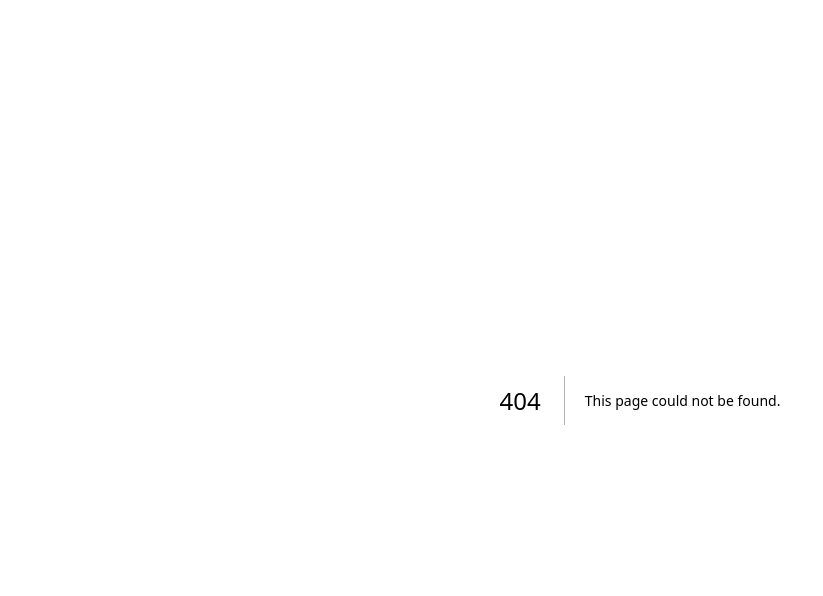
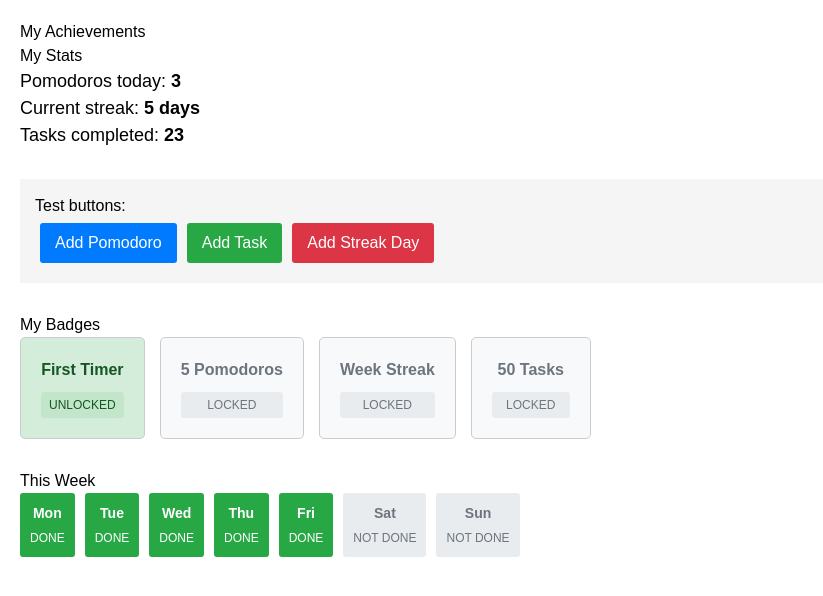
Before and after one commit to samiranaahee/pulse-planner, a Next.js app: page /achievement in a window 1280 px wide. Before the commit this address had no page. Shown: the top 596 px of the page, without its empty margins (0-823 px from the left). Built offline with nearby package versions, Linux system fonts and the light colour scheme.

Commit message:
achievement

```diff
--- /dev/null
+++ b/src/app/achievement/page.js
@@ -0,0 +1,203 @@
+"use client";
+
+import React, { useState } from "react";
+
+const AchievementsDashboard = () => {
+  const [stats, setStats] = useState({
+    pomodoros: 3,
+    streak: 5,
+    tasks: 23,
+  });
+
+  const [badges, setBadges] = useState([
+    { name: "First Timer", done: true },
+    { name: "5 Pomodoros", done: false },
+    { name: "Week Streak", done: false },
+    { name: "50 Tasks", done: false },
+  ]);
+
+  const addPomodoro = () => {
+    setStats((prev) => ({ ...prev, pomodoros: prev.pomodoros + 1 }));
+    if (stats.pomodoros + 1 >= 5) {
+      setBadges((prev) =>
+        prev.map((b) => (b.name === "5 Pomodoros" ? { ...b, done: true } : b))
+      );
+    }
+  };
+
+  const addTask = () => {
+    setStats((prev) => ({ ...prev, tasks: prev.tasks + 1 }));
+    if (stats.tasks + 1 >= 50) {
+      setBadges((prev) =>
+        prev.map((b) => (b.name === "50 Tasks" ? { ...b, done: true } : b))
+      );
+    }
+  };
+
+  const addStreak = () => {
+    setStats((prev) => ({ ...prev, streak: prev.streak + 1 }));
+    if (stats.streak + 1 >= 7) {
+      setBadges((prev) =>
+        prev.map((b) => (b.name === "Week Streak" ? { ...b, done: true } : b))
+      );
+    }
+  };
+
+  return (
+    <div style={{ padding: "20px", fontFamily: "Arial" }}>
+      <h1>My Achievements</h1>
+
+      {/* Stats */}
+      <div style={{ marginBottom: "30px" }}>
+        <h2>My Stats</h2>
+        <div style={{ fontSize: "18px" }}>
+          <p>
+            Pomodoros today: <strong>{stats.pomodoros}</strong>
+          </p>
+          <p>
+            Current streak: <strong>{stats.streak} days</strong>
+          </p>
+          <p>
+            Tasks completed: <strong>{stats.tasks}</strong>
+          </p>
+        </div>
+      </div>
+
+      {/* Test Buttons */}
+      <div
+        style={{
+          marginBottom: "30px",
+          padding: "15px",
+          backgroundColor: "#f5f5f5",
+        }}
+      >
+        <p>Test buttons:</p>
+        <button
+          onClick={addPomodoro}
+          style={{
+            padding: "8px 15px",
+            margin: "5px",
+            backgroundColor: "#007bff",
+            color: "white",
+            border: "none",
+            borderRadius: "3px",
+          }}
+        >
+          Add Pomodoro
+        </button>
+        <button
+          onClick={addTask}
+          style={{
+            padding: "8px 15px",
+            margin: "5px",
+            backgroundColor: "#28a745",
+            color: "white",
+            border: "none",
+            borderRadius: "3px",
+          }}
+        >
+          Add Task
+        </button>
+        <button
+          onClick={addStreak}
+          style={{
+            padding: "8px 15px",
+            margin: "5px",
+            backgroundColor: "#dc3545",
+            color: "white",
+            border: "none",
+            borderRadius: "3px",
+          }}
+        >
+          Add Streak Day
+        </button>
+      </div>
+
+      {/* Badges */}
+      <div>
+        <h2>My Badges</h2>
+        <div style={{ display: "flex", flexWrap: "wrap", gap: "15px" }}>
+          {badges.map((badge, index) => (
+            <div
+              key={index}
+              style={{
+                padding: "20px",
+                border: "1px solid #ccc",
+                borderRadius: "5px",
+                textAlign: "center",
+                backgroundColor: badge.done ? "#d4edda" : "#f8f9fa",
+                minWidth: "120px",
+                color: badge.done ? "#155724" : "#6c757d",
+              }}
+            >
+              <div
+                style={{
+                  fontSize: "16px",
+                  fontWeight: "bold",
+                  marginBottom: "10px",
+                }}
+              >
+                {badge.name}
+              </div>
+              {badge.done ? (
+                <div
+                  style={{
+                    fontSize: "12px",
+                    color: "#155724",
+                    padding: "4px 8px",
+                    backgroundColor: "#c3e6cb",
+                    borderRadius: "3px",
+                  }}
+                >
+                  UNLOCKED
+                </div>
+              ) : (
+                <div
+                  style={{
+                    fontSize: "12px",
+                    color: "#6c757d",
+                    padding: "4px 8px",
+                    backgroundColor: "#e9ecef",
+                    borderRadius: "3px",
+                  }}
+                >
+                  LOCKED
+                </div>
+              )}
+            </div>
+          ))}
+        </div>
+      </div>
+
+      {/* Streak Display */}
+      <div style={{ marginTop: "30px" }}>
+        <h2>This Week</h2>
+        <div style={{ display: "flex", gap: "10px" }}>
+          {["Mon", "Tue", "Wed", "Thu", "Fri", "Sat", "Sun"].map(
+            (day, index) => (
+              <div
+                key={index}
+                style={{
+                  padding: "10px",
+                  textAlign: "center",
+                  backgroundColor: index < stats.streak ? "#28a745" : "#e9ecef",
+                  color: index < stats.streak ? "white" : "#6c757d",
+                  borderRadius: "3px",
+                  minWidth: "50px",
+                  fontSize: "14px",
+                }}
+              >
+                <div style={{ fontWeight: "bold" }}>{day}</div>
+                <div style={{ fontSize: "12px", marginTop: "5px" }}>
+                  {index < stats.streak ? "DONE" : "NOT DONE"}
+                </div>
+              </div>
+            )
+          )}
+        </div>
+      </div>
+    </div>
+  );
+};
+
+export default AchievementsDashboard;
--- a/src/app/samira/page.js
+++ b/src/app/samira/page.js
@@ -1,7 +1,7 @@
 import React from "react";
 
 function Samira() {
-  return <div>Samira</div>;
+  return <div>You are a coward</div>;
 }
 
 export default Samira;
```
